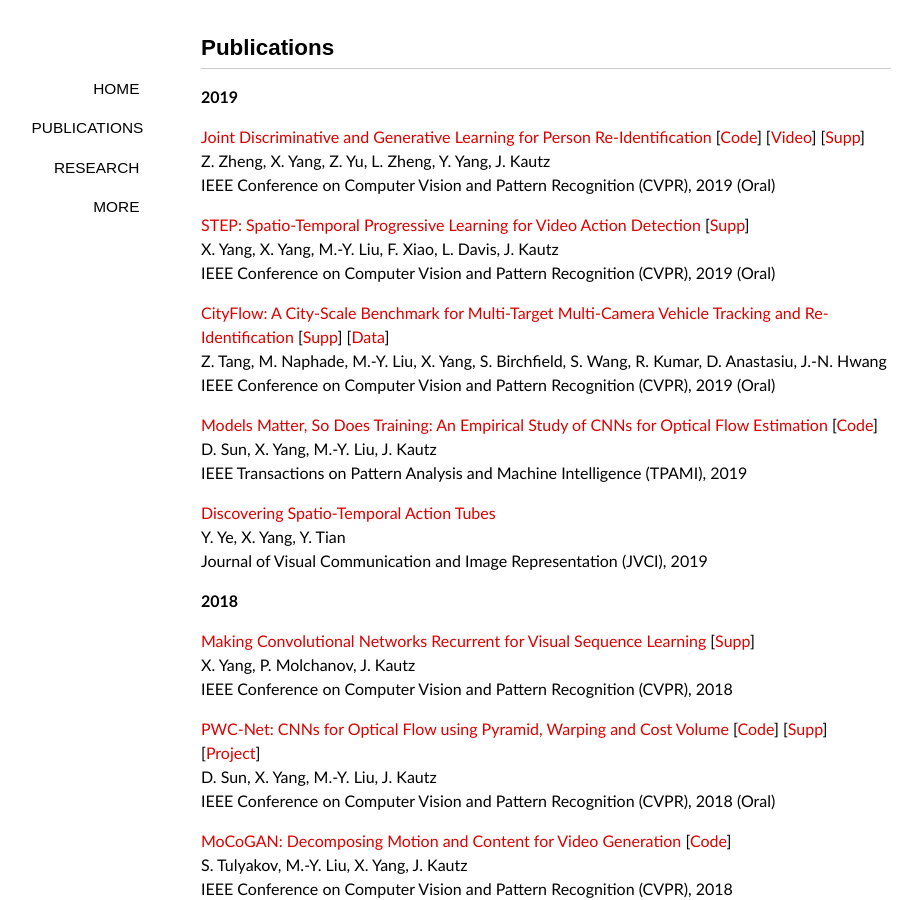
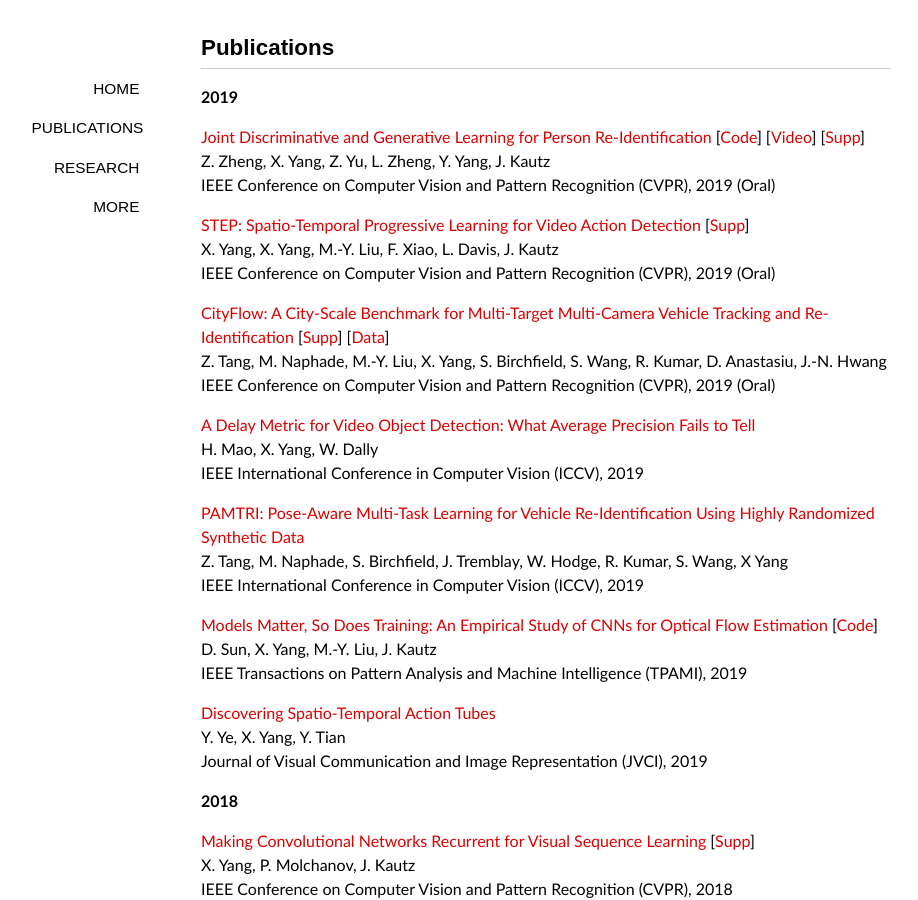
Before and after one commit to xiaodongyang/xiaodongyang.github.io, a Jekyll site: the page built from publications/index.md, in a window 1280 px wide and 900 px high. Shown: the whole window, without its empty margins (94-1012 px from the left). Built offline with Jekyll 4.4.1, drawn with Linux system fonts in a browser that asks for light colours; some web fonts are replaced.

Commit message:
Update index.md

```diff
--- a/publications/index.md
+++ b/publications/index.md
@@ -17,6 +17,14 @@ IEEE Conference on Computer Vision and Pattern Recognition (CVPR), 2019 (Oral)
 [CityFlow: A City-Scale Benchmark for Multi-Target Multi-Camera Vehicle Tracking and Re-Identification](/publications/papers/cityflow-cvpr19.pdf) [[Supp](/publications/papers/cityflow-supp-cvpr19.pdf)] [[Data](https://www.aicitychallenge.org)]
 Z. Tang, M. Naphade, M.-Y. Liu, X. Yang, S. Birchfield, S. Wang, R. Kumar, D. Anastasiu, J.-N. Hwang
 IEEE Conference on Computer Vision and Pattern Recognition (CVPR), 2019 (Oral)
+
+[A Delay Metric for Video Object Detection: What Average Precision Fails to Tell](/publications/papers/average-delay-iccv19.pdf)
+H. Mao, X. Yang, W. Dally
+IEEE International Conference in Computer Vision (ICCV), 2019
+
+[PAMTRI: Pose-Aware Multi-Task Learning for Vehicle Re-Identification Using Highly Randomized Synthetic Data](/publications/papers/pamtri-iccv19.pdf)
+Z. Tang, M. Naphade, S. Birchfield, J. Tremblay, W. Hodge, R. Kumar, S. Wang, X Yang
+IEEE International Conference in Computer Vision (ICCV), 2019
 
 [Models Matter, So Does Training: An Empirical Study of CNNs for Optical Flow Estimation](https://arxiv.org/abs/1809.05571) [[Code](https://github.com/NVlabs/PWC-Net)]
 D. Sun, X. Yang, M.-Y. Liu, J. Kautz
```
